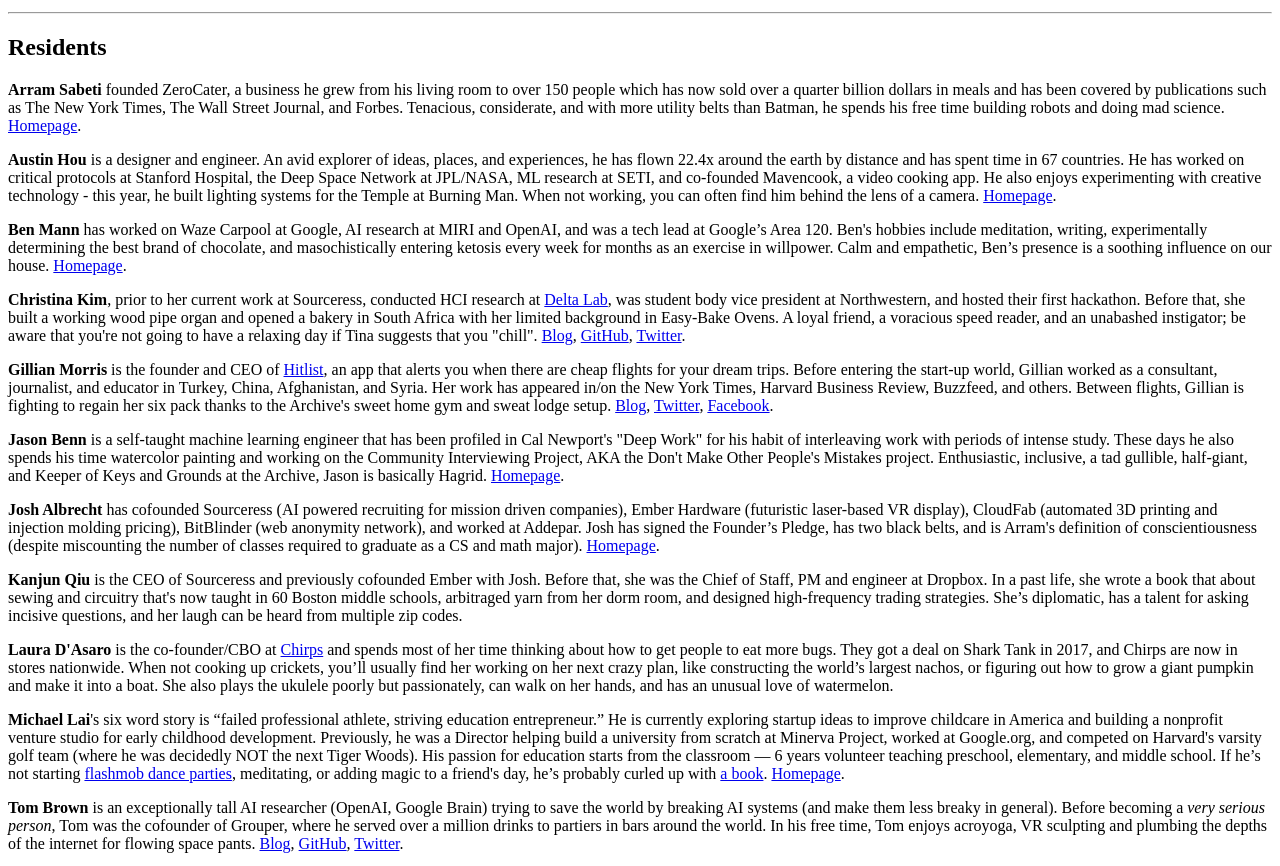
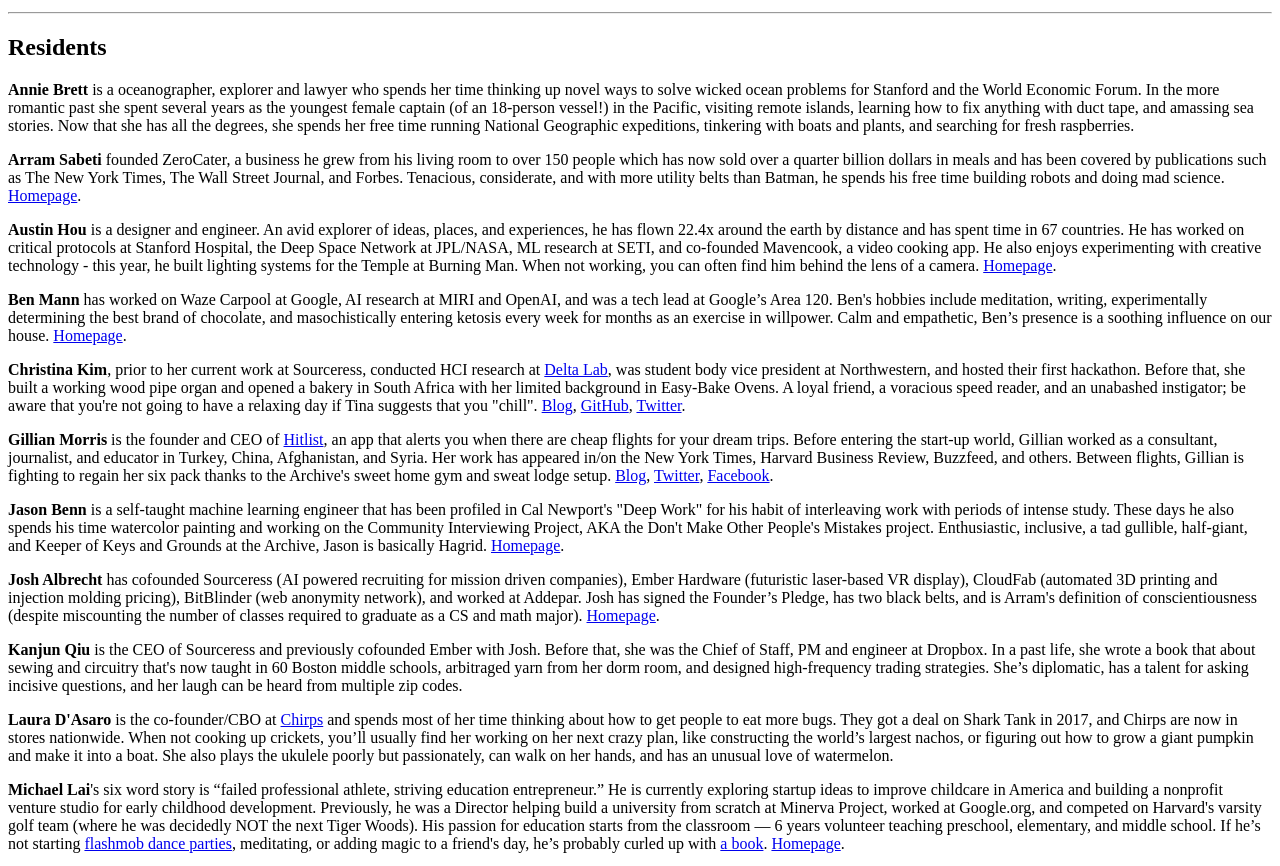
Before and after one commit to JasonBenn/archive.house, a Gatsby site: page / in a window 1280 px wide. Shown: the part 1689-2555 px from the top of the page. Built offline with nearby package versions, Linux system fonts and the light colour scheme; Gatsby itself is replaced by a stand-in of ours.

Commit message:
Resolve conflicts.

```diff
--- a/src/pages/index.tsx
+++ b/src/pages/index.tsx
@@ -38,6 +38,10 @@ export default class extends React.Component<IndexPageProps, {after: number}> {
           <hr />
 
           <h2>Residents</h2>
+
+          <p>
+            <strong>Annie Brett</strong> is a oceanographer, explorer and lawyer who spends her time thinking up novel ways to solve wicked ocean problems for Stanford and the World Economic Forum. In the more romantic past she spent several years as the youngest female captain (of an 18-person vessel!) in the Pacific, visiting remote islands, learning how to fix anything with duct tape, and amassing sea stories. Now that she has all the degrees, she spends her free time running National Geographic expeditions, tinkering with boats and plants, and searching for fresh raspberries.
+          </p>
 
           <p>
             <strong>Arram Sabeti</strong> founded ZeroCater, a business he grew from his living room to over 150 people which has now sold over a quarter billion dollars in meals and has been covered by publications such as The New York Times, The Wall Street Journal, and Forbes. Tenacious, considerate, and with more utility belts than Batman, he spends his free time building robots and doing mad science.{' '}
```
